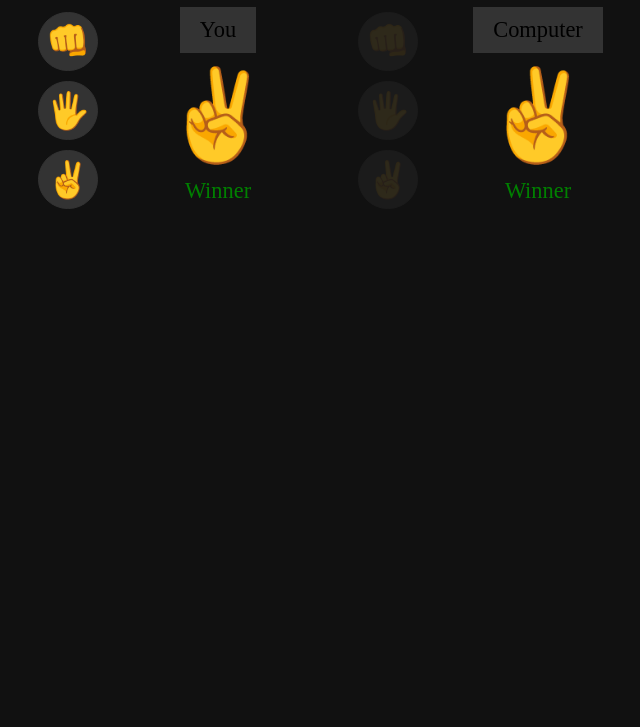
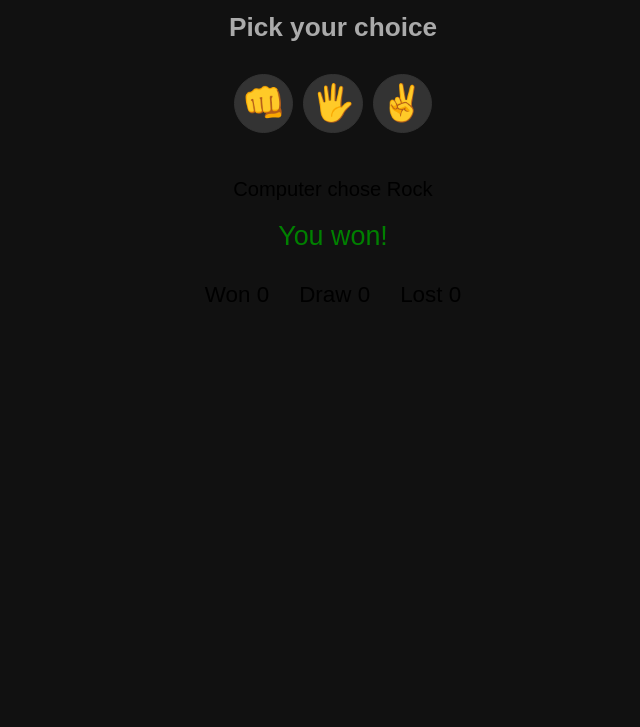
Before and after one commit to KDhasmana/RockPaperScissors, a plain HTML site: page index.html in a window 1280 px wide. Shown: the part 73-800 px from the top of the page, without its empty margins (307-947 px from the left). Drawn offline with Linux system fonts and the light colour scheme.

Commit message:
Adds UI #2

```diff
--- a/index.html
+++ b/index.html
@@ -10,35 +10,30 @@
    <div class="container">
       <h1>Rock Paper Scissors</h1>
       <main>
-         <section class="player" id="you">
+         <h3>Pick your choice</h3>
          <div class="symbols-set">
             <button id="p1-rock">👊</button>
             <button id="p1-paper">🖐</button>
             <button id="p1-scissors">✌</button>
          </div>
-            <div class="player-layout">
-               <span class="name">You</span>
-               <div class="player-choice">
-                  <span>✌</span>
+         <div class="results-container">
+            <p id="computer-choice">Computer chose Rock</p>
+            <p id="result" class="win">You won!</p>
          </div>
-               <span class="winner">Winner</span>
+         <div id="scores">
+            <li>
+               <span>Won</span>
+               <span id="won-score">0</span>
+            </li>
+            <li>
+               <span>Draw</span>
+               <span id="draw-score">0</span>
+            </li>
+            <li>
+               <span>Lost</span>
+               <span id="lost-score">0</span>
+            </li>
          </div>
-         </section>
-
-         <section class="player" id="computer">
-            <div class="symbols-set">
-               <button id="p2-rock" disabled>👊</button>
-               <button id="p2-paper" disabled>🖐</button>
-               <button id="p2-scissors" disabled>✌</button>
-            </div>
-            <div class="player-layout">
-               <span class="name">Computer</span>
-               <div class="player-choice">
-                  <span>✌</span>
-               </div>
-               <span class="winner">Winner</span>
-            </div>
-         </section>
       </main>
    </div>
 </body>
--- a/rps.css
+++ b/rps.css
@@ -3,6 +3,7 @@ html,body{
    margin: 0;
    font-size: 16px;
    box-sizing: border-box;
+   font-family: Arial, Helvetica, sans-serif;
 }
 span{
    width: fit-content;
@@ -22,57 +23,61 @@ span{
 
 main{
    position: relative;
+   font-size: 1.4rem;
+   text-align: center;
+}
+main h3{
+   width: 100%;
+   text-align: center;
+   color: #aaa;
+}
+.symbols-set{
    display: flex;
-   font-size: 1.4rem;
    justify-content: center;
 }
-main section{
-   display: flex;
-   text-align: center;
-   width: 50%;
-   padding: 0 10px;
-   flex-wrap: wrap;
-   flex-basis: 300px;
-}
-.symbols-set{
-   display: inherit;
-   flex-direction: column;
-   align-items: center;
-   width: 30%;
-   height: 100%;
-}
-section button{
+.symbols-set button{
    background-color: #333;
    border-radius: 50%;
    border: 1px solid #333;
    font-size: 1.6em;
    min-height: 1.65em;
    min-width: 1.65em;
-   margin: 5px 0;
+   margin: 5px;
 }
-section button:disabled{
+.symbols-set button:disabled{
    opacity: 0.3;
 }
-section button:not(:disabled):hover{
+.symbols-set button:not(:disabled):hover{
    cursor: pointer;
    border-color: #aaa;
 }
-section .player-layout{
-   width: 70%;
+.results-container{
+   padding: 20px 0;
 }
-.player-layout span.name{
-   display: inline-block;
-   padding: 10px 20px;
-   background-color: #333;
+#computer-choice{
+   font-size: 0.9em;
 }
-.player-choice{
-   position: relative;
-   text-align: center;
-   width: 100%;
+#result{
+   font-size: 1.2em;
+   margin: 0;
+}
+#result.win{
+   color: green;
+}
+#result.lose{
+   color: red;
+}
+#result.draw{
+   color: grey;
+}
+#scores{
+   display: flex;
    padding: 10px 0;
+   justify-content: center;
 }
-.player-choice>span{
-   font-size: 4em;
+#scores li{
+   list-style: none;
+   margin: 0 15px;
 }
 .winner{
    margin-top: 5px;
@@ -84,6 +89,3 @@ button#p1-paper{
 }
 button#p1-scissors{
 }
-#player{
-   border-right: 1px solid #888;
-}
```
Lines whose indentation alone changed are shown as unchanged.
